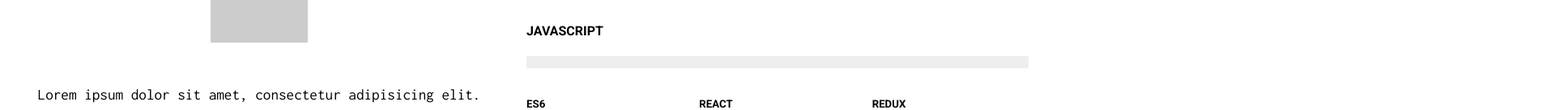
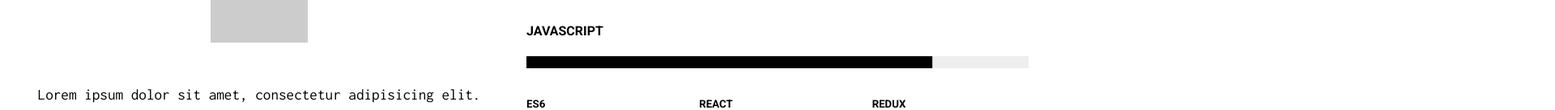
Before and after one commit to kenminhthai/react-portfolio, a React (Create React App) app: page /#/about in a window 1280 px wide. Shown: the part 487-624 px from the top of the page at 81% size, 1920 px wide, since content can reach past the window. Built offline with nearby package versions, Linux system fonts and the light colour scheme.

Commit message:
starting on heroku

```diff
--- a/src/components/about/about.js
+++ b/src/components/about/about.js
@@ -12,6 +12,10 @@ class About extends Page {
 
     componentDidMount() {
         document.body.setAttribute('data-page-type', 'About');
+        window.scrollTo(0, 0);
+        setTimeout(() => {
+            this.setState({isMounted: true});
+        }, 200);
     }
 
     render() {
--- a/src/components/portfolio-project/portfolioProject.js
+++ b/src/components/portfolio-project/portfolioProject.js
@@ -1,5 +1,5 @@
 import React, { Component } from 'react';
-
+import { Link } from 'react-router-dom';
 
 import Helmet from 'react-helmet';
 // Site data
@@ -124,9 +124,9 @@ class PortfolioProject extends Component {
                                                 'opacity': this.state.imgLoaded ? 1 : 0,
                                                 'transform': this.state.imgLoaded ? 'scale(1)' : 'scale(1.1)'
                                             }}/>
-                                        <a className="project-nav__link project-nav__link--prev"
+                                        <Link className="project-nav__link project-nav__link--prev"
                                            title={previousItemTitle}
-                                           href={previousItemLink}
+                                           to={previousItemLink}
                                            style={{
                                                'display': this.state.imgLoaded ? 'block' : 'none'
                                            }}>
@@ -139,10 +139,10 @@ class PortfolioProject extends Component {
                                                      width="100px"
                                                      height="100px"/>
                                             </div>
-                                        </a>
-                                        <a className="project-nav__link project-nav__link--next"
+                                        </Link>
+                                        <Link className="project-nav__link project-nav__link--next"
                                            title={nextItemTitle}
-                                           href={nextItemLink}
+                                           to={nextItemLink}
                                            style={{
                                                'display': this.state.imgLoaded ? 'block' : 'none'
                                            }}>
@@ -155,7 +155,7 @@ class PortfolioProject extends Component {
                                                      width="100px"
                                                      height="100px"/>
                                             </div>
-                                        </a>
+                                        </Link>
                                     </div>
 
                                 </div>
--- a/src/components/portfolio/portfolio.js
+++ b/src/components/portfolio/portfolio.js
@@ -19,8 +19,12 @@ class Portfolio extends Page {
 
     componentDidMount() {
         if ( !this.props.isEmbed ) {
-            document.body.setAttribute('data-page-type', 'Home');
+            document.body.setAttribute('data-page-type', 'Portfolio');
         }
+        window.scrollTo(0, 0);
+        setTimeout(() => {
+            this.setState({isMounted: true});
+        }, 200);
 
     }
 
--- a/src/components/templates/page.js
+++ b/src/components/templates/page.js
@@ -9,6 +9,7 @@ class Page extends Component {
     }
 
     componentDidMount() {
+        document.body.setAttribute('data-page-type',this.constructor.name);
         window.scrollTo(0, 0);
         setTimeout(() => {
             this.setState({isMounted: true});
```
